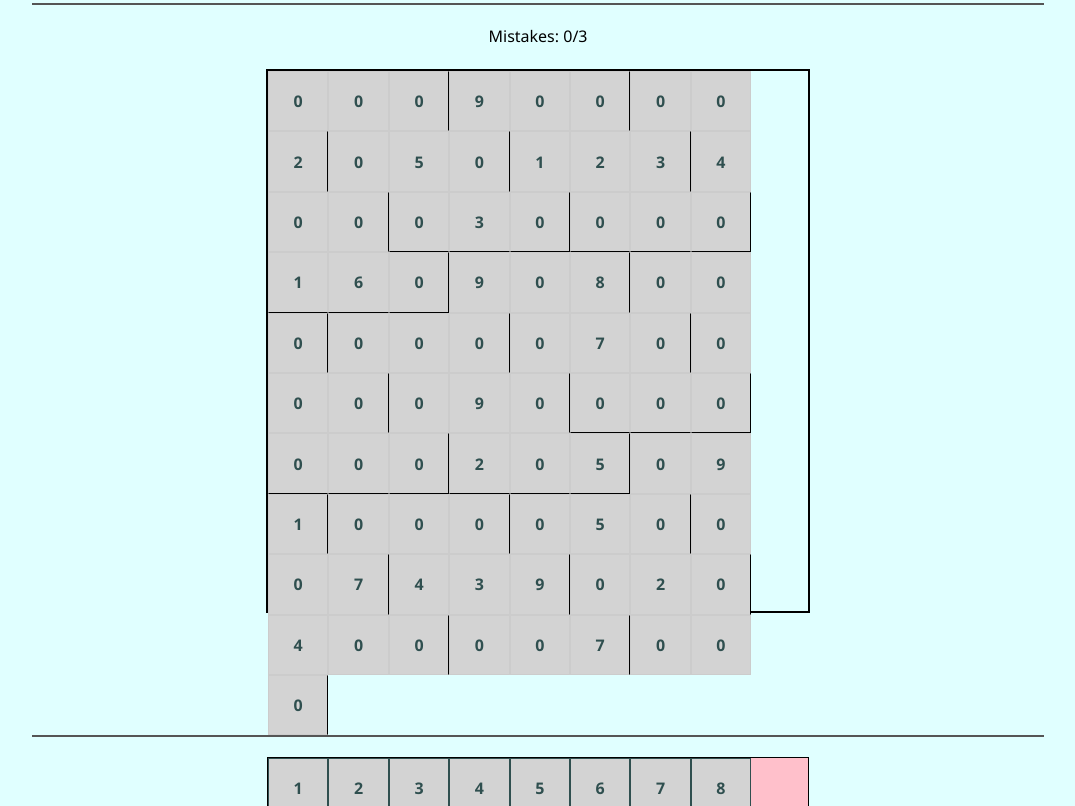
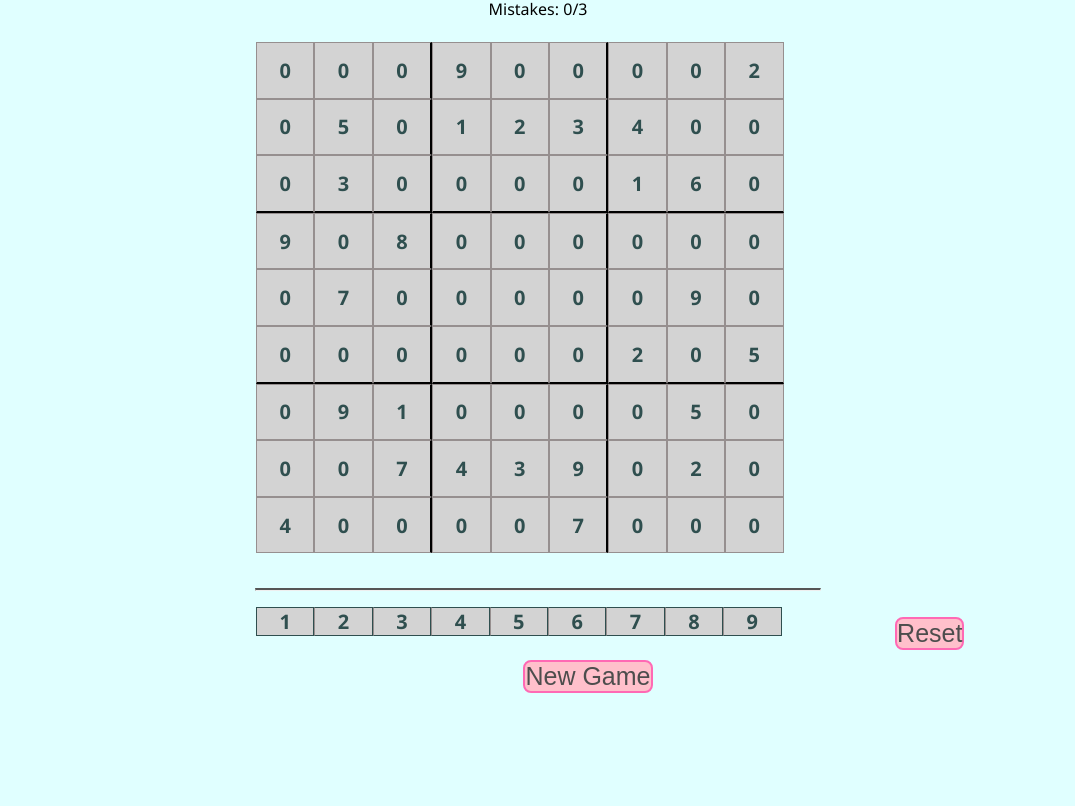
Before and after one commit to lohitpt252003/Sudoku, a plain HTML site: page index.html in a window 1280 px wide. Shown: the part 80-886 px from the top of the page, without its empty margins (102-1177 px from the left). After the commit the page ends 800 px from the top, so only its background shows below. Drawn offline with Linux system fonts and the light colour scheme.

Commit message:
Update style.css

```diff
--- a/style.css
+++ b/style.css
@@ -1,3 +1,8 @@
+*{
+    padding: 0px;
+    margin: 0px;
+}
+
 body {
     font-family: 'Segoe UI', Tahoma, Geneva, Verdana, sans-serif;
     background-color: #e0ffff;
@@ -5,9 +10,7 @@ body {
 }
 
 hr {
-    width: 80%;
-    margin: 20px auto;
-    border: none;
+    width: 564px;
     border-top: 2px solid #555;
 }
 
@@ -17,10 +20,17 @@ hr {
     margin-bottom: 20px;
 }
 
+#board {
+    width: 564px;
+    height: 546px;
+    /* border: #2f4f4f solid; */
+    justify-content: center;
+}
+
 .tile {
-    width: 58.4px;
-    height: 58.4px;
-    border: 1px solid #ccc;
+    height: 10%;
+    width: 10%;
+    border: 1px solid #968f8f;
     float: left;
     font-weight: bold;
     display: flex;
@@ -30,30 +40,46 @@ hr {
     color: #2f4f4f;
     cursor: pointer;
     transition: background-color 0.3s ease;
+    font-size: 20px;
 }
 
 .tile:hover {
     background-color: #a9a9a9;
 }
 
-#board {
-    border: 2px solid;
-    width: 540px;
-    height: 540px;
-    justify-content: center;
-    cursor: pointer;
+
+#options {
+    width: 564px;
+    margin-top: 1rem;
+    /* border: 1px solid; */
 }
 
-#options {
-    width: 540px;
-    height: 60px;
-    border: 1px solid;
+.option{
+    height: 54px;
+    width: 10%;
+    /* border: 1px solid #968f8f; */
+    float: left;
+    font-weight: bold;
+    display: flex;
+    align-items: center;
+    justify-content: center;
+    background-color: #d3d3d3;
+    color: #2f4f4f;
+    cursor: pointer;
+    transition: background-color 0.3s ease;
+    font-size: 20px;
 }
 
 #options div {
-    border: 0.5px solid;
+    border-right: 0.5px solid;
+    border-top: 0.5px solid;
+    border-bottom: 0.5px solid;
     cursor: pointer;
     transition: background-color 0.3s ease;
+}
+
+#options div:nth-child(1) {
+    border-left: 0.5px solid;
 }
 
 #options div:hover {
@@ -64,36 +90,36 @@ hr {
     background-color: #ffdab9;
 }
 
-.boxes:nth-child(3n) {
-    border-right: 1px solid black;
+.tile:nth-child(3), .tile:nth-child(6), .tile:nth-child(12), .tile:nth-child(15), .tile:nth-child(21), .tile:nth-child(24), .tile:nth-child(30), .tile:nth-child(33), .tile:nth-child(39), .tile:nth-child(42), .tile:nth-child(48), .tile:nth-child(51), .tile:nth-child(57), .tile:nth-child(60), .tile:nth-child(66), .tile:nth-child(69), .tile:nth-child(75), .tile:nth-child(78){
+    border-right: 2px solid black;
 }
 
-.boxes:nth-child(19),
-.boxes:nth-child(20),
-.boxes:nth-child(21),
-.boxes:nth-child(22),
-.boxes:nth-child(23),
-.boxes:nth-child(24),
-.boxes:nth-child(25),
-.boxes:nth-child(26),
-.boxes:nth-child(27),
-.boxes:nth-child(46),
-.boxes:nth-child(47),
-.boxes:nth-child(48),
-.boxes:nth-child(49),
-.boxes:nth-child(50),
-.boxes:nth-child(51),
-.boxes:nth-child(52),
-.boxes:nth-child(53),
-.boxes:nth-child(54) {
-    border-bottom: 1px solid black;
+.tile:nth-child(19),
+.tile:nth-child(20),
+.tile:nth-child(21),
+.tile:nth-child(22),
+.tile:nth-child(23),
+.tile:nth-child(24),
+.tile:nth-child(25),
+.tile:nth-child(26),
+.tile:nth-child(27),
+.tile:nth-child(46),
+.tile:nth-child(47),
+.tile:nth-child(48),
+.tile:nth-child(49),
+.tile:nth-child(50),
+.tile:nth-child(51),
+.tile:nth-child(52),
+.tile:nth-child(53),
+.tile:nth-child(54) {
+    border-bottom: 2px solid black;
 }
 
 
 #reset {
-    background-color: #ee2400;
-/*     color: black; */
-/*     border: 2px solid #ff69b4; */
+    background-color: #ffc0cb;
+    color: #4d4d4d;
+    border: 2px solid #ff69b4;
     border-radius: 8px;
     margin-right: 100px;
     margin-top: 10px;
@@ -103,14 +129,14 @@ hr {
 }
 
 #reset:hover {
-    background-color: red;
+    background-color: #ff69b4;
     color: #ffffff;
 }
 
 #newGame {
-    background-color: #0eff00;
-/*     color: #4d4d4d; */
-/*     border: 2px solid #ff69b4; */
+    background-color: #ffc0cb;
+    color: #4d4d4d;
+    border: 2px solid #ff69b4;
     border-radius: 8px;
     margin-left: 100px;
     margin-top: 10px;
@@ -120,6 +146,10 @@ hr {
 }
 
 #newGame:hover {
-    background-color: green;
+    background-color: #ff69b4;
     color: #ffffff;
 }
+
+.highlightCurCell{
+    background-color: #ADD8E6;;
+}
```
